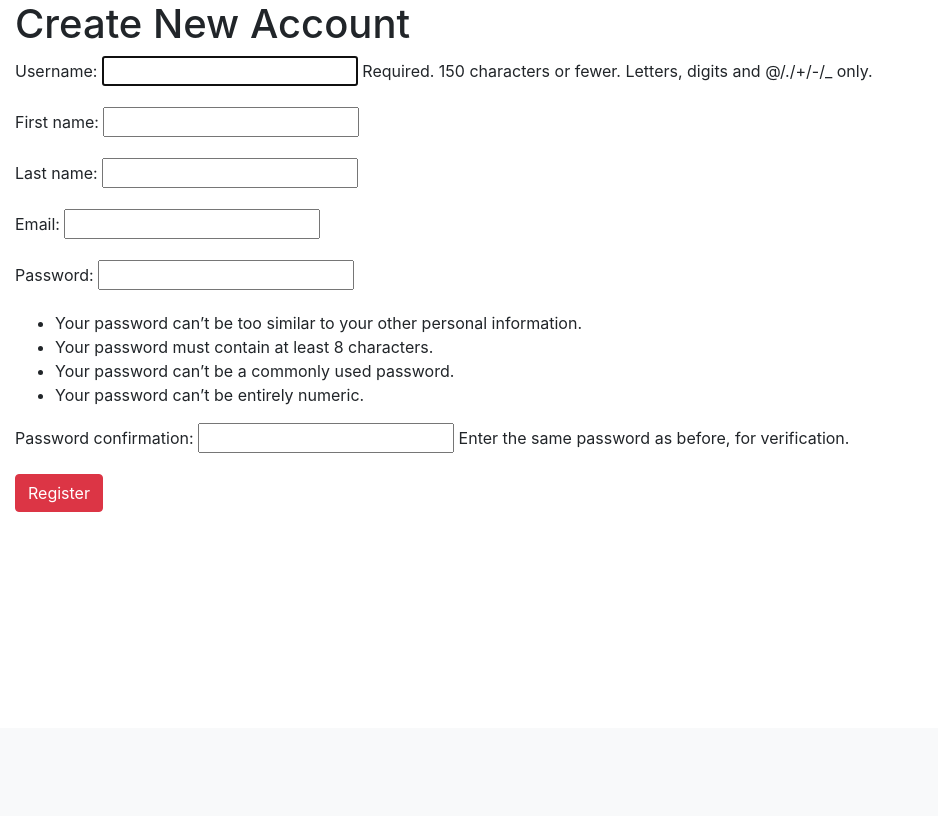
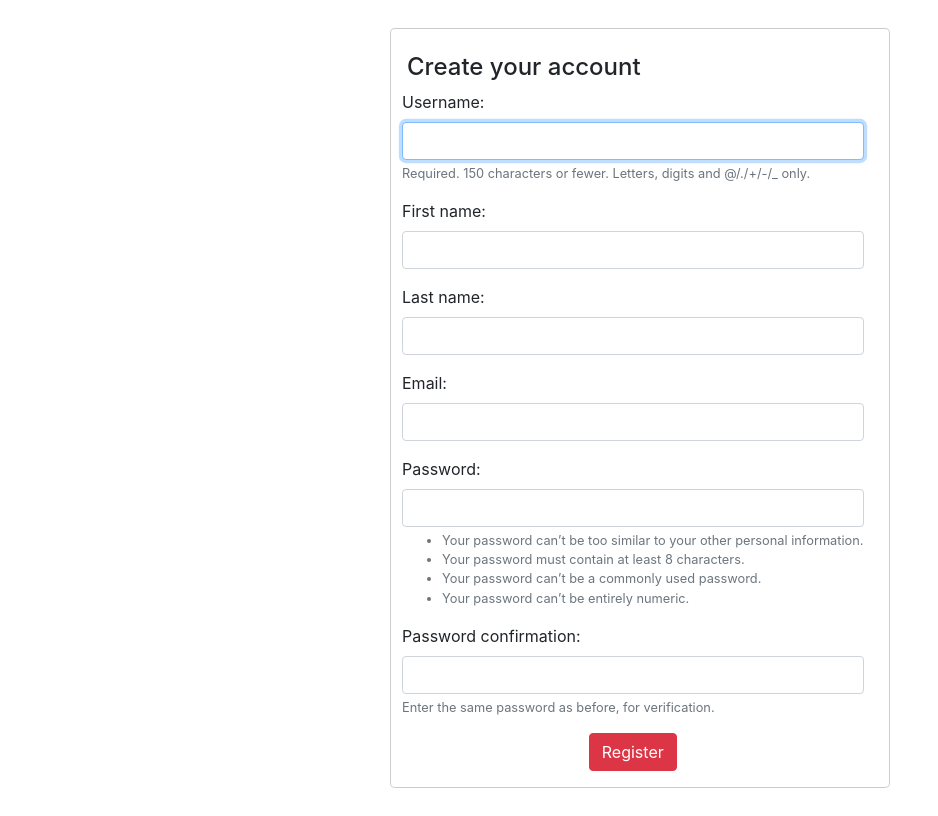
Before and after one commit to idfinternship/project-c, a Django app: page /accounts/register/ in a window 1280 px wide. Shown: the part 72-888 px from the top of the page, without its empty margins (0-938 px from the left). Before the commit the page ends 584 px from the top, so only its background shows below. Run offline with Django 3.2, Linux system fonts and the light colour scheme; parts of the project's set-up code (start-up, migrations or seed data) failed here and were passed over; some libraries are stand-ins or nearby versions.

Commit message:
new html

```diff
--- /dev/null
+++ b/accounts/templates/accounts/basetry.html
@@ -0,0 +1,38 @@
+{% load widget_tweaks %}
+
+{% for hidden_field in form.hidden_fields %}
+  {{ hidden_field }}
+{% endfor %}
+
+{% if form.non_field_errors %}
+  <div class="alert alert-danger" role="alert">
+    {% for error in form.non_field_errors %}
+      {{ error }}
+    {% endfor %}
+  </div>
+{% endif %}
+
+{% for field in form.visible_fields %}
+  <div class="form-group ">
+    {{ field.label_tag }}
+
+    {% if form.is_bound %}
+      {% if field.errors %}
+        {% render_field field class="form-control is-invalid" %}
+        {% for error in field.errors %}
+          <div class="invalid-feedback">
+            {{ error }}
+          </div>
+        {% endfor %}
+      {% else %}
+        {% render_field field class="form-control is-valid" %}
+      {% endif %}
+    {% else %}
+      {% render_field field class="form-control" %}
+    {% endif %}
+
+    {% if field.help_text %}
+      <small class="form-text text-muted">{{ field.help_text }}</small>
+    {% endif %}
+  </div>
+{% endfor %}
--- a/accounts/templates/accounts/register.html
+++ b/accounts/templates/accounts/register.html
@@ -1,12 +1,29 @@
 {% extends 'main/base.html' %}
 
 {% block content %}
-<div class="container-fluid">
-<h1>Create New Account</h1>
-<form class = "" method="POST">
-    {% csrf_token %}
-    {{form.as_p}}
-    <button class="btn btn-danger">Register</button>
-</form>
+<div class="app-container app-theme-white body-tabs-shadow closed-sidebar-mobile">
+    <div class="app-container closed-sidebar-mobile">
+        <div class="h-100 bg-premium-dark">
+            <div class="d-flex h-100 justify-content-center align-items-center">
+                <div class="modal-dialog w-100 ">
+                <div class="modal-content">
+                <div class="modal-body">
+                    <h5 class="modal-title"></h5>
+                    <h4 class="mt-2">Create your account</h4>
+                    <div class="form-row">
+                    <form method="POST" novalidate>
+                        {% csrf_token %}
+                        {% include 'accounts/basetry.html' with form=form %}
+                         <div class="text-center">
+                        <button class="btn btn-danger">Register</button>
+                         </div>
+                    </form>
+                    </div>
+                    </div>
+                    </div>
+                </div>
+                </div>
+            </div>
+    </div>
 </div>
 {% endblock %}
--- a/ourproject/settings.py
+++ b/ourproject/settings.py
@@ -44,6 +44,7 @@ INSTALLED_APPS = [
     'accounts',
     'chat',
     'channels',
+'widget_tweaks',
 ]
 
 MIDDLEWARE = [
```
Also changed, not shown: accounts/templates/accounts/login.html (+17 -2 lines), db.sqlite3, postfeed/migrations/0037_merge_20200513_1408.py (added).
